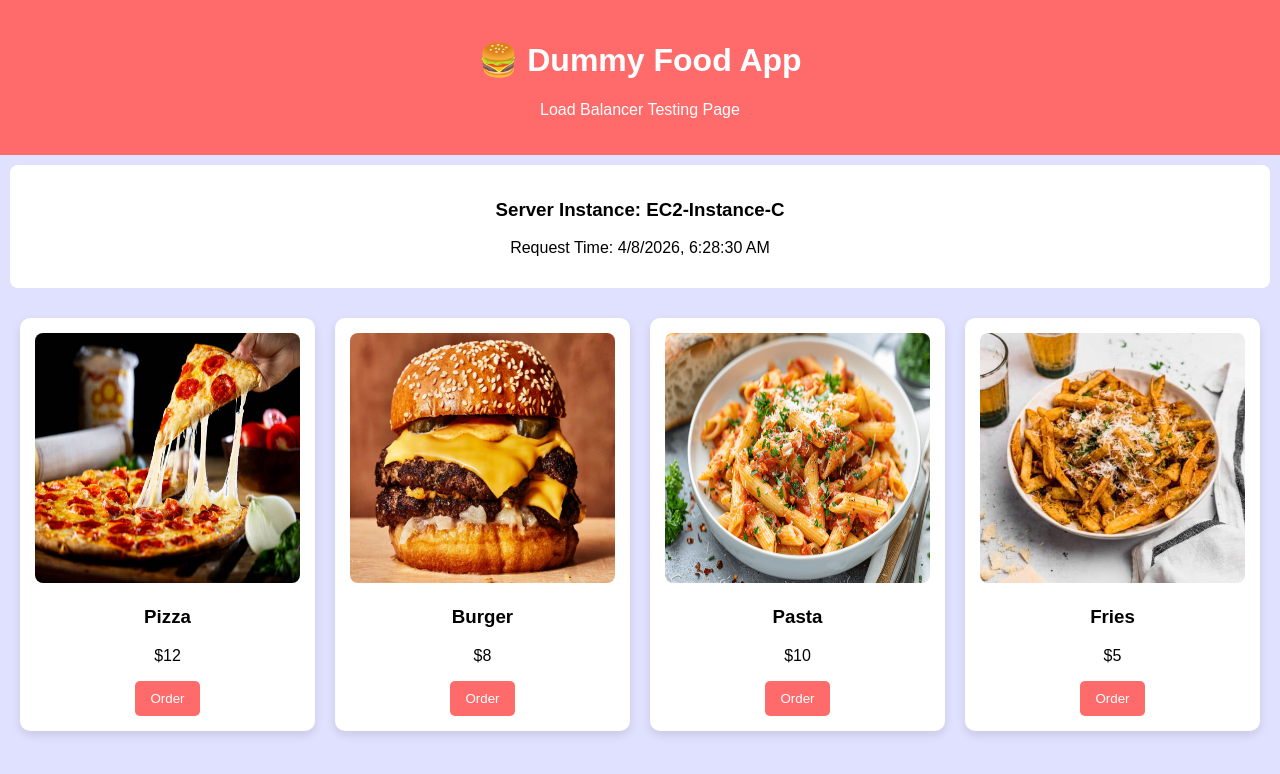
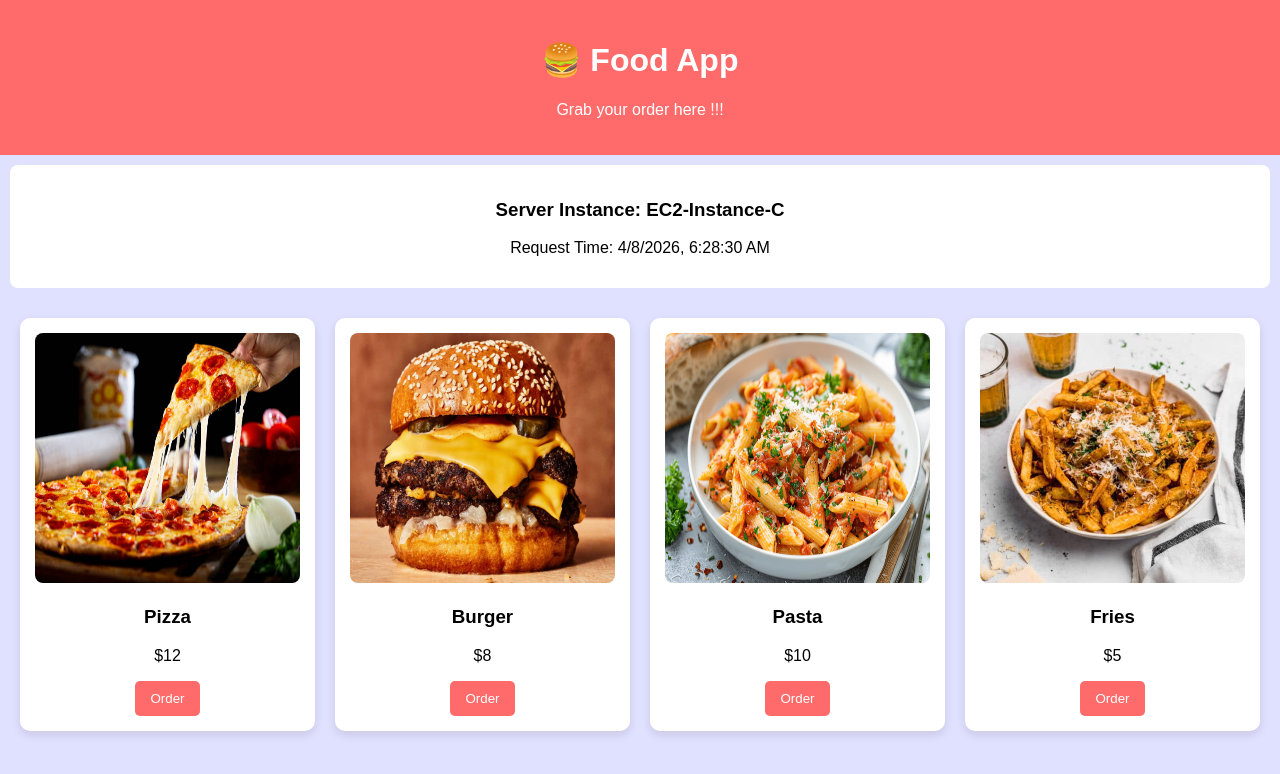
Before and after one commit to LikithaSivaraman/Food_app_deployment, a plain HTML site: page index.html in a window 1280 px wide. Drawn offline with Linux system fonts and the light colour scheme; files whose address does not match are found by name.

Commit message:
Update index.html

```diff
--- a/index.html
+++ b/index.html
@@ -9,8 +9,8 @@
 <body>
 
 <header>
-  <h1>🍔 Dummy Food App</h1>
-  <p>Load Balancer Testing Page</p>
+  <h1>🍔 Food App</h1>
+  <p>Grab your order here !!!</p>
 </header>
 
 <section class="server-info">
```
